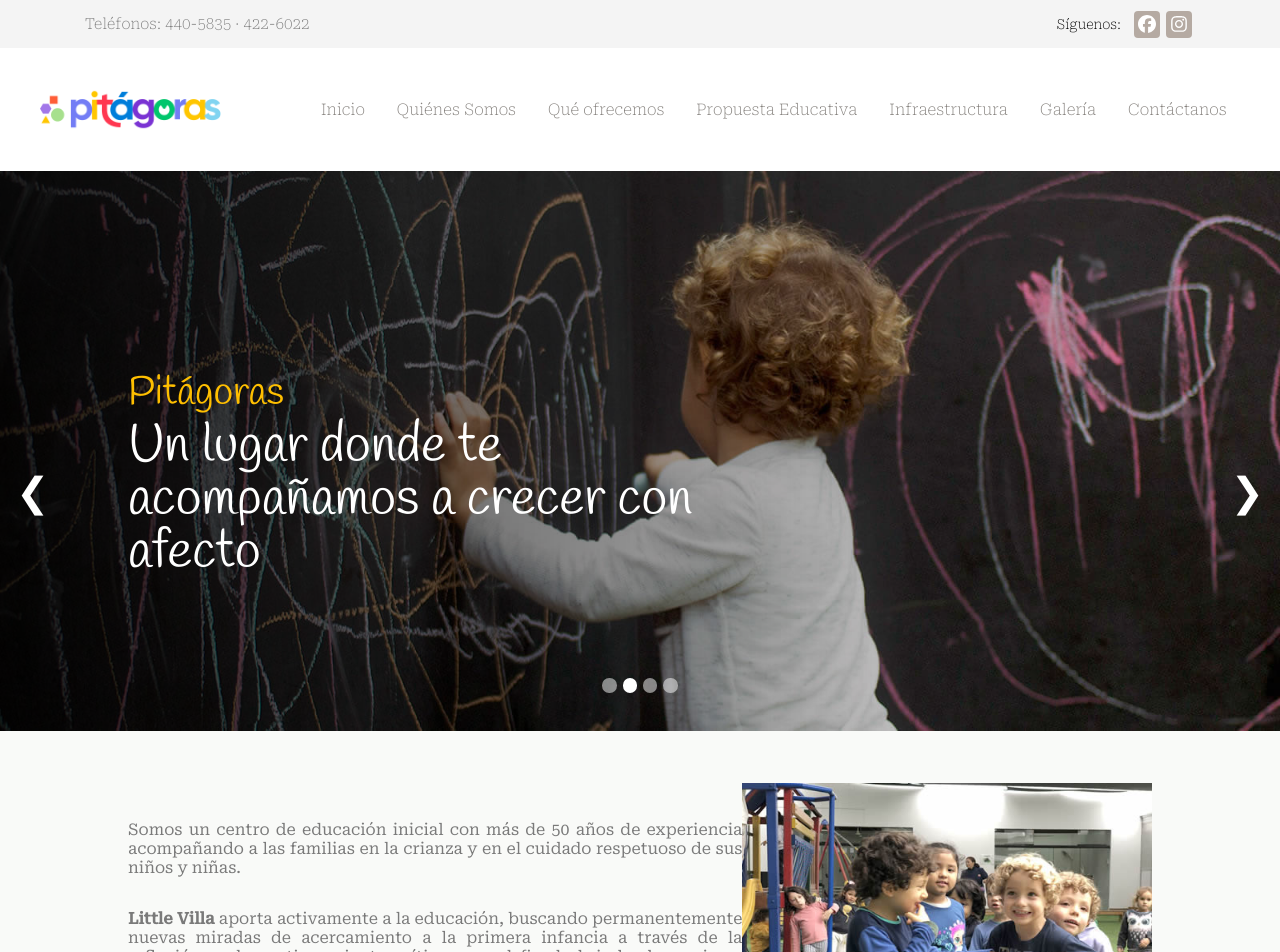
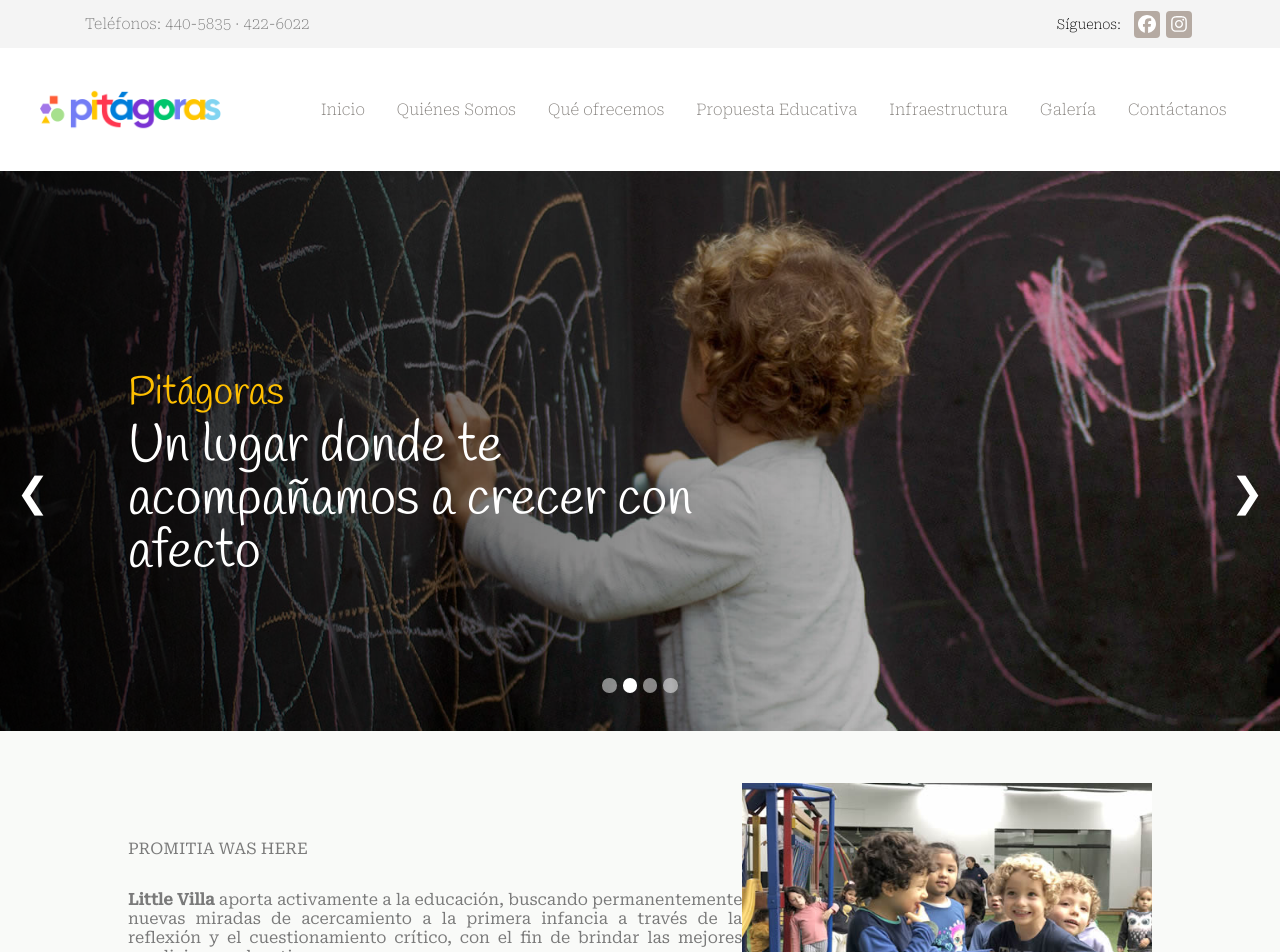
Before and after one commit to sergioholguin/test-neutron-web, a Next.js app: page / in a window 1280 px wide. Shown: the top 952 px of the page. Built offline with nearby package versions, Linux system fonts and the light colour scheme.

Commit message:
Testing changes

```diff
--- a/src/pages/index.tsx
+++ b/src/pages/index.tsx
@@ -11,9 +11,7 @@ const Home = () => {
             <div className="container mx-auto w-4/5	md:max-w-[1100px] my-10 md:my-12">
                 <div className="flex md:flex-row items-center justify-center flex-col ">
                     <div className="md:w-3/5 flex flex-col items-center md:items-start ">
-                        <p className="text-[14px] md:text-[16px] text-justify text-[#7a7a7a]">Somos un centro de educación inicial con más de 50 años
-                            de experiencia acompañando a las familias en la crianza y en el cuidado respetuoso de sus
-                            niños y niñas.</p>
+                        <p className="text-[14px] md:text-[16px] text-justify text-[#7a7a7a]">PROMITIA WAS HERE</p>
                         <p className="text-[14px] md:text-[16px] text-justify  text-[#7a7a7a] "><b>Little Villa</b> aporta activamente a la educación, buscando
                             permanentemente nuevas miradas de acercamiento a la primera infancia a través de
                             la reflexión y el cuestionamiento crítico, con el fin de brindar las mejores condiciones
```
